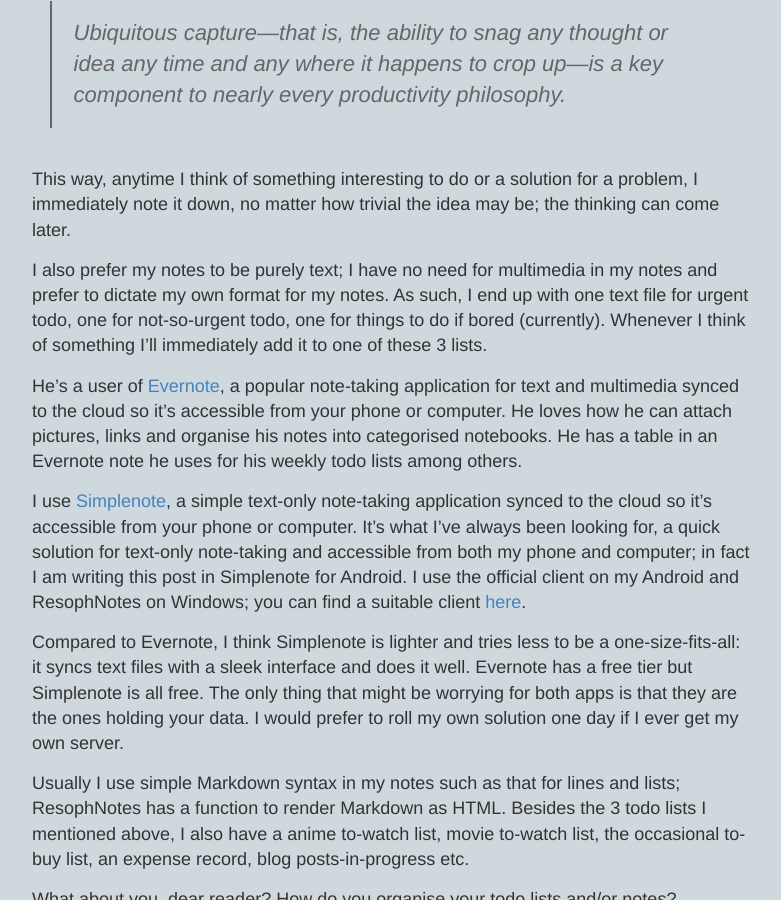
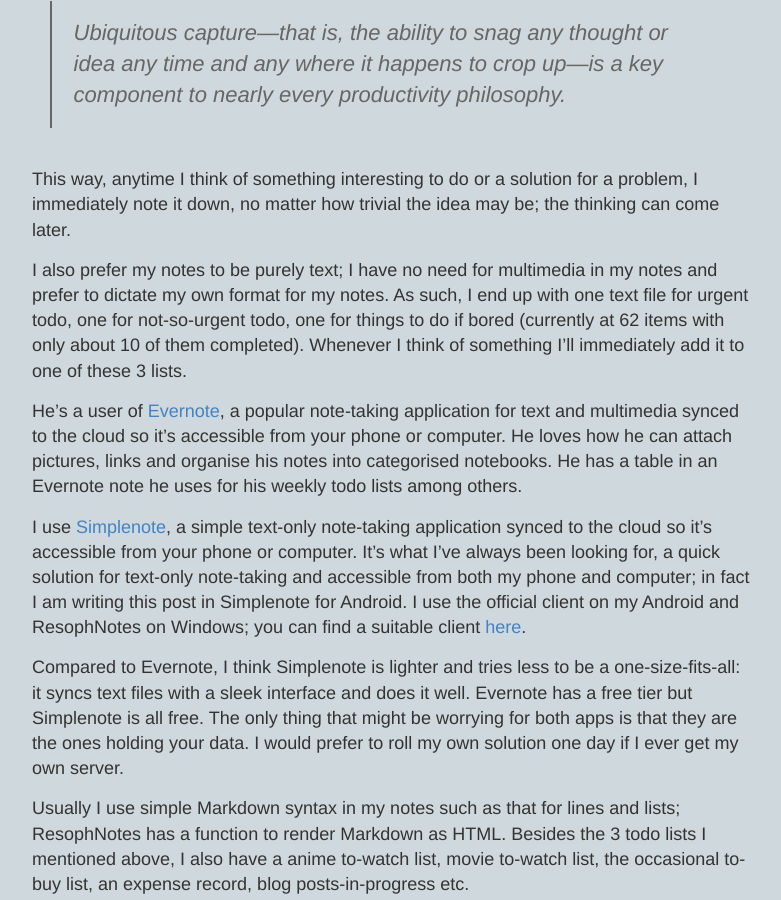
Before and after one commit to ksami/ksami.github.io, a Jekyll site: the page built from _posts/2015-02-20-Notes-and-Todo-Lists.md, in a window 1280 px wide and 900 px high, scrolled down 487 px. Shown: the whole window, without its empty margins (248-1029 px from the left). Built offline with Jekyll 4.4.1, drawn with Linux system fonts in a browser that asks for light colours; Markdown is read by kramdown in place of the engine named in the settings; comment, search, counter and statistics services are not loaded.

Commit message:
update post

```diff
--- a/_posts/2015-02-20-Notes-and-Todo-Lists.md
+++ b/_posts/2015-02-20-Notes-and-Todo-Lists.md
@@ -12,7 +12,7 @@ My preference on the other hand is towards ubiquitous capture. According to this
 
 This way, anytime I think of something interesting to do or a solution for a problem, I immediately note it down, no matter how trivial the idea may be; the thinking can come later.
 
-I also prefer my notes to be purely text; I have no need for multimedia in my notes and prefer to dictate my own format for my notes. As such, I end up with one text file for urgent todo, one for not-so-urgent todo, one for things to do if bored (currently). Whenever I think of something I'll immediately add it to one of these 3 lists.
+I also prefer my notes to be purely text; I have no need for multimedia in my notes and prefer to dictate my own format for my notes. As such, I end up with one text file for urgent todo, one for not-so-urgent todo, one for things to do if bored (currently at 62 items with only about 10 of them completed). Whenever I think of something I'll immediately add it to one of these 3 lists.
 
 He's a user of [Evernote](http://www.evernote.com), a popular note-taking application for text and multimedia synced to the cloud so it's accessible from your phone or computer. He loves how he can attach pictures, links and organise his notes into categorised notebooks. He has a table in an Evernote note he uses for his weekly todo lists among others.
 
```
